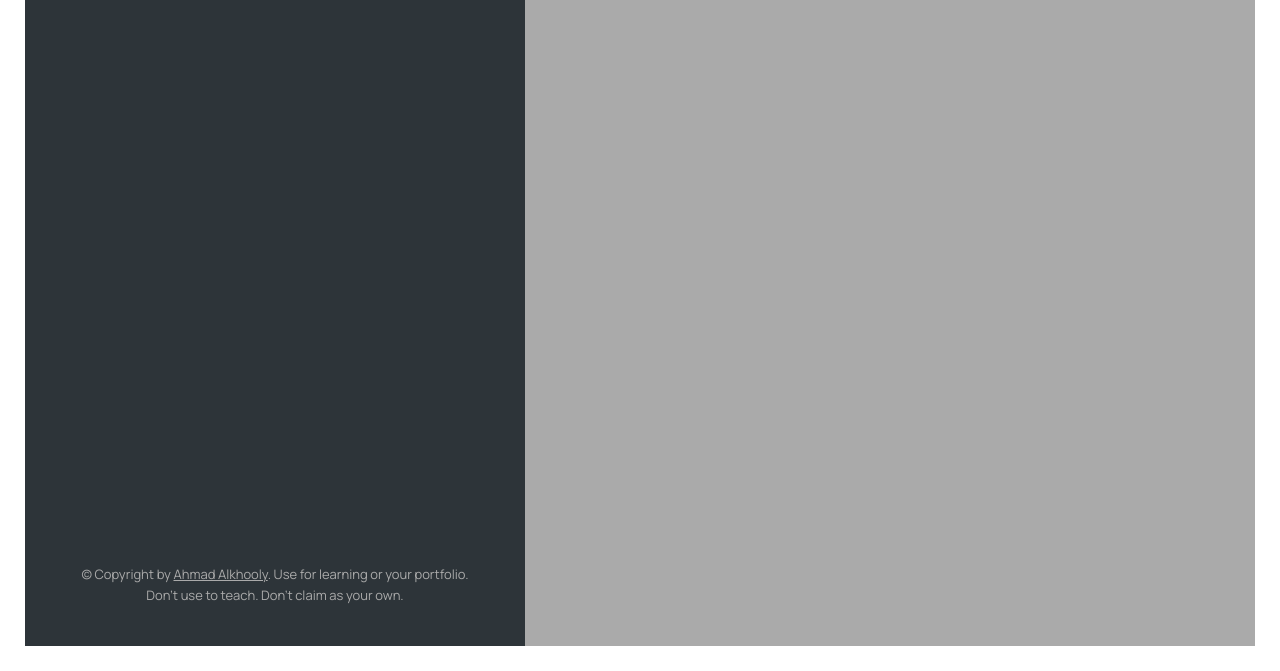
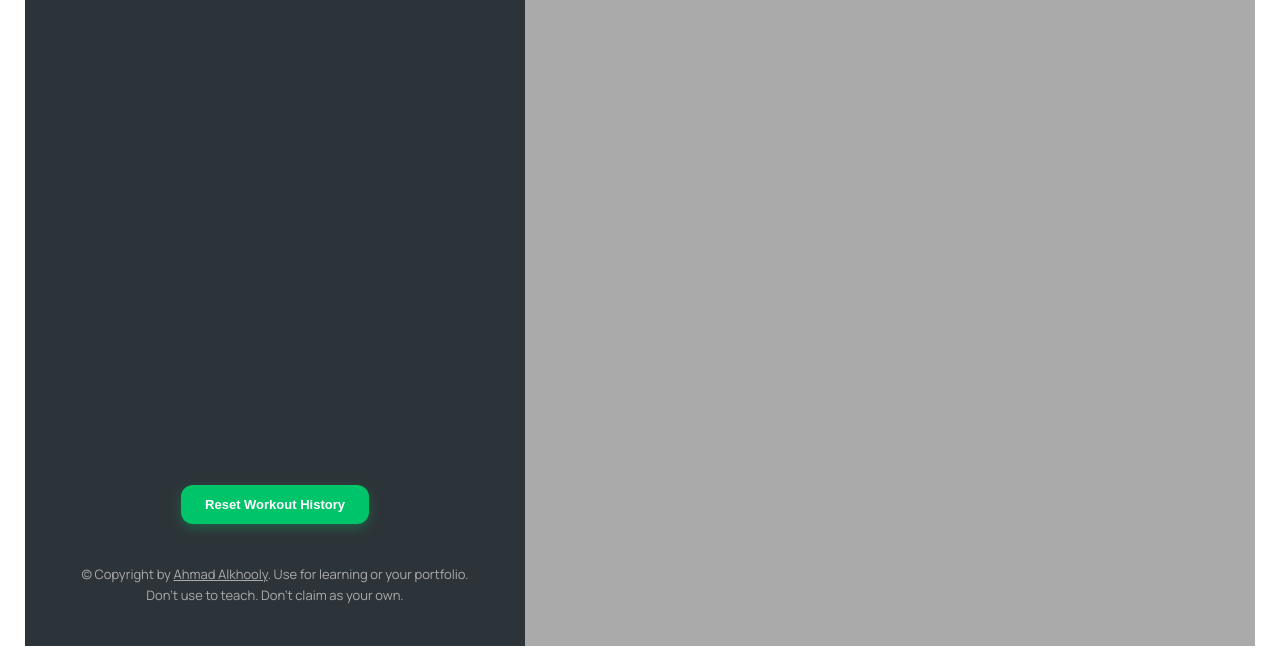
Before and after one commit to AhmadAlkhooly08/js-Practice-2, a plain HTML site: page 15-Mapty/index.html in a window 1280 px wide. Shown: the part 129-800 px from the top of the page. Drawn offline with nearby package versions, Linux system fonts and the light colour scheme.

Commit message:
99% of the project has been finished

```diff
--- a/15-Mapty/index.html
+++ b/15-Mapty/index.html
@@ -118,7 +118,7 @@
           </div>
         </li> -->
       </ul>
-
+      <button class="btn-history">Reset Workout History</button>
       <p class="copyright">
         &copy; Copyright by
         <a
--- a/15-Mapty/script.js
+++ b/15-Mapty/script.js
@@ -78,6 +78,7 @@ const inputDistance = document.querySelector('.form__input--distance');
 const inputDuration = document.querySelector('.form__input--duration');
 const inputCadence = document.querySelector('.form__input--cadence');
 const inputElevation = document.querySelector('.form__input--elevation');
+const btnHistory = document.querySelector('.btn-history ')
 
 class App {
   #map;
@@ -96,6 +97,7 @@ class App {
     form.addEventListener('submit', this._newWorkout.bind(this));
     inputType.addEventListener('change', this._toggleElevationField);
     containerWorkouts.addEventListener('click', this._moveToPopup.bind(this));
+    btnHistory.addEventListener('click',this.reset)
   }
 
   _getPosition() {
@@ -318,7 +320,10 @@ class App {
       this._renderWorkout(work);
     });
   }
-
+  reset(){
+    localStorage.removeItem('workouts');
+    location.reload();
+  }
 }
 
 const app = new App();
--- a/15-Mapty/style.css
+++ b/15-Mapty/style.css
@@ -218,3 +218,25 @@ a:visited {
 .cycling-popup .leaflet-popup-content-wrapper {
   border-left: 5px solid var(--color-brand--1);
 }
+
+.btn-history {
+  background-color: #00c46a;
+  color: white;
+  padding: 12px 24px;
+  border: none;
+  border-radius: 12px;
+  font-size: 1.3rem;
+  font-weight: 600;
+  box-shadow: 0 4px 12px rgba(0, 196, 106, 0.3);
+  cursor: pointer;
+  transition: all 0.3s ease;
+  display: block;
+  margin: 40px auto; /* Center horizontally */
+  text-align: center;
+}
+
+.btn-history:hover {
+  background-color: #00a95a;
+  box-shadow: 0 6px 18px rgba(0, 196, 106, 0.4);
+  transform: translateY(-2px);
+}
```
